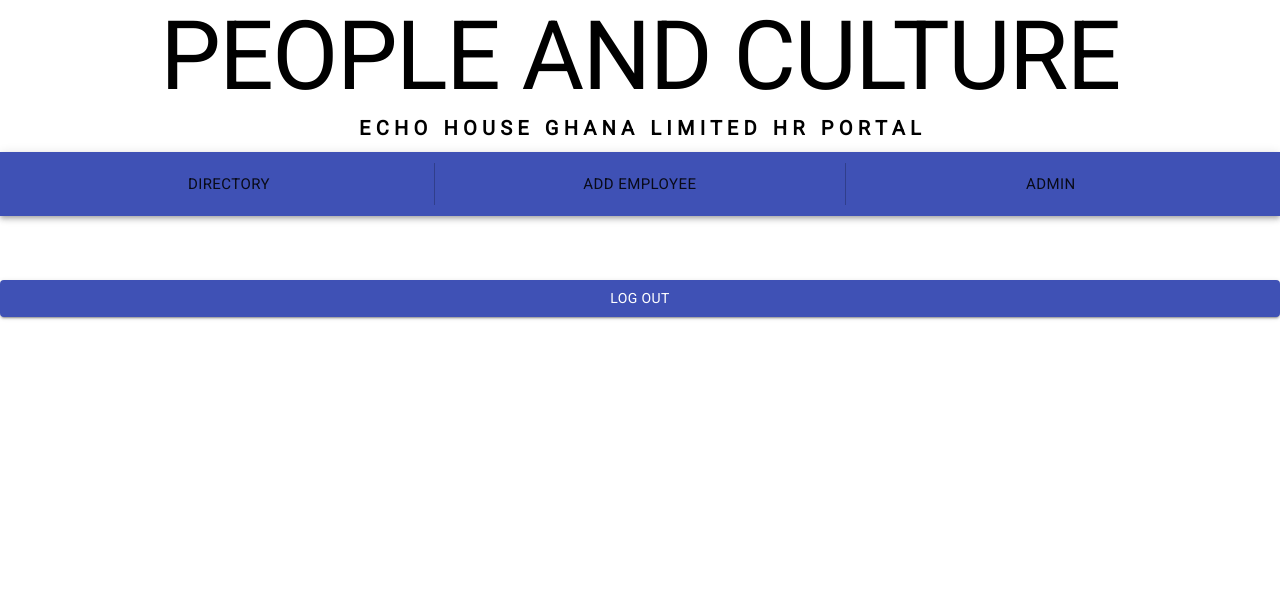
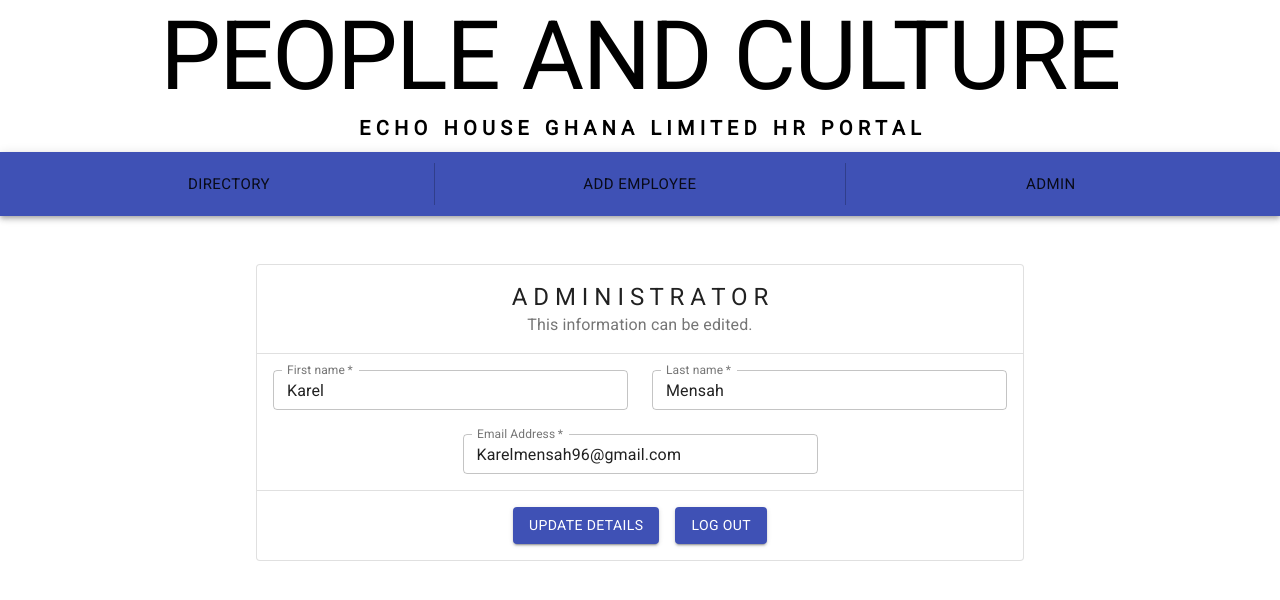
Before and after one commit to karel-adotey-mensah/employee-directory, a React (Create React App) app: page /login in a window 1280 px wide. Shown: the top 600 px of the page. Built offline with nearby package versions, Linux system fonts and the light colour scheme; sample sign-in values are in the browser's storage.

Commit message:
Get Admin Details 1/2

```diff
--- a/src/admin_components/AccountDetails.jsx
+++ b/src/admin_components/AccountDetails.jsx
@@ -1,20 +1,126 @@
-import React from "react";
-import Button from "@material-ui/core/Button";
-import Box from "@material-ui/core/Box";
+import React, { useEffect, useState } from "react";
+import { useFormik } from "formik";
+import * as yup from "yup";
+import Form from "../global_components/Form";
+const axios = require("axios");
 
 const AccountDetails = () => {
+  const getAdminData = async () => {
+    const token = localStorage.getItem("adminKey");
+    const response = await axios({
+      method: "get",
+      url: "http://localhost:4000/api/admin",
+      headers: { Authorization: token },
+    });
+    // const { firstName, lastName, email } = response.data.data;
+
+    return response;
+  };
+
+  /* -------------------------------------------------------------------------- */
+  /*          O B J E C T   V A L U E S   F O R   F O R M I K   H O O K         */
+  /* -------------------------------------------------------------------------- */
+  const initialValues = {
+    firstName: "Karel",
+    lastName: "Mensah",
+    email: "Karelmensah96@gmail.com",
+  };
+  const validationSchema = yup.object({
+    firstName: yup
+      .string("First Name")
+      .min(1, "Name should contain at least one character")
+      .required("Name is required"),
+    lastName: yup
+      .string("Last Name")
+      .min(1, "Name should contain at least one character")
+      .required("Name is required"),
+    email: yup
+      .string("Enter your email")
+      .email("Enter a valid email")
+      .required("Email is required"),
+  });
+
+  /* -------------------------------------------------------------------------- */
+  /*       S U B M I T    F U N C T I O N   F O R   F O R M I K   H O O K       */
+  /* -------------------------------------------------------------------------- */
+  const updateAdmin = async (values) => {
+    // const { email, password } = userInput;
+    // const response = await axios({
+    //   method: "post",
+    //   url: "http://localhost:4000/api/admin/login",
+    //   data: {
+    //     email: email.toLowerCase(),
+    //     password: password,
+    //   },
+    // });
+    // console.log(response);
+    // localStorage.setItem("adminKey", response.data.token);
+    // window.location.reload();
+    console.log(values);
+  };
+
   const logOut = () => {
     localStorage.removeItem("adminKey");
     window.location.reload();
   };
 
+  /* -------------------------------------------------------------------------- */
+  /*                      F O R M I K   F O R M   L O G I C                     */
+  /* -------------------------------------------------------------------------- */
+  const formik = useFormik({
+    initialValues: initialValues,
+    validationSchema: validationSchema,
+    onSubmit: (values) => {
+      updateAdmin(values);
+    },
+  });
+
+  const fieldMeta = [
+    {
+      label: "First name",
+      name: "firstName",
+      value: formik.values.firstName,
+      error: formik.touched.firstName && Boolean(formik.errors.firstName),
+      helperText: formik.touched.firstName && formik.errors.firstName,
+    },
+    {
+      label: "Last name",
+      name: "lastName",
+      value: formik.values.lastName,
+      error: formik.touched.lastName && Boolean(formik.errors.lastName),
+      helperText: formik.touched.lastName && formik.errors.lastName,
+    },
+    {
+      label: "Email Address",
+      name: "email",
+      value: formik.values.email,
+      error: formik.touched.email && Boolean(formik.errors.email),
+      helperText: formik.touched.email && formik.errors.email,
+    },
+    // {
+    //   isPassword: true,
+    //   label: "Password",
+    //   name: "password",
+    //   value: formik.values.password,
+    //   error: formik.touched.password && Boolean(formik.errors.password),
+    //   helperText: formik.touched.password && formik.errors.password,
+    // },
+  ];
+
+  const buttonMeta = [
+    { text: "Update Details", onClick: formik.handleSubmit },
+    { text: "Log Out", onClick: logOut },
+  ];
+
   return (
     <div>
-      <Box mt={8}>
-        <Button color="primary" variant="contained" onClick={logOut} fullWidth>
-          Log Out
-        </Button>
-      </Box>
+      <Form
+        header="A D M I N I S T R A T O R"
+        subheader="This information can be edited."
+        fieldMeta={fieldMeta}
+        buttonMeta={buttonMeta}
+        handleChange={formik.handleChange}
+      />
     </div>
   );
 };
--- /dev/null
+++ b/src/global_components/Form.jsx
@@ -0,0 +1,67 @@
+import React from "react";
+import {
+  Box,
+  Button,
+  CardContent,
+  CardHeader,
+  Divider,
+  Grid,
+  Paper,
+  TextField,
+} from "@material-ui/core";
+
+const Form = (props) => {
+  return (
+    <Box mx={32} my={6}>
+      <Paper variant="outlined">
+        <CardHeader
+          align="center"
+          subheader={props.subheader}
+          title={props.header}
+        />
+        <Divider />
+        <CardContent>
+          <Grid container spacing={3} justify="center">
+            {props.fieldMeta.map((item) => {
+              return (
+                <Grid item md={6} xs={12} key={item.name}>
+                  <TextField
+                    fullWidth
+                    label={item.label}
+                    name={item.name}
+                    size="small"
+                    onChange={props.handleChange}
+                    required
+                    value={item.value}
+                    variant="outlined"
+                    error={item.error}
+                    helperText={item.helperText}
+                    type={item.isPassword && "password"}
+                  />
+                </Grid>
+              );
+            })}
+          </Grid>
+        </CardContent>
+        <Divider />
+        <Box display="flex" justifyContent="center" p={2}>
+          {props.buttonMeta.map((item) => {
+            return (
+              <Box key={item.text} mx={1}>
+                <Button
+                  color="primary"
+                  variant="contained"
+                  onClick={item.onClick}
+                >
+                  {item.text}
+                </Button>
+              </Box>
+            );
+          })}
+        </Box>
+      </Paper>
+    </Box>
+  );
+};
+
+export default Form;
```
Also changed, not shown: 1 other file (tests, documents, lock files or other folders).
